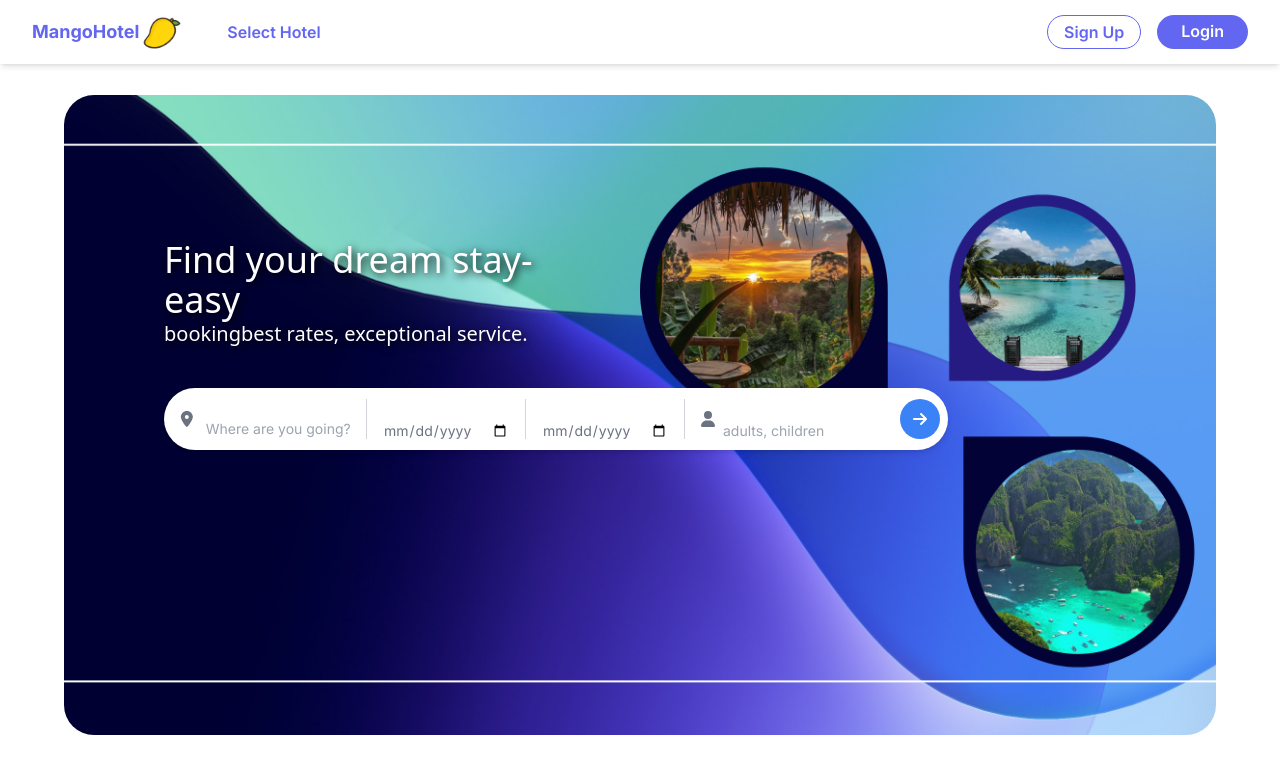
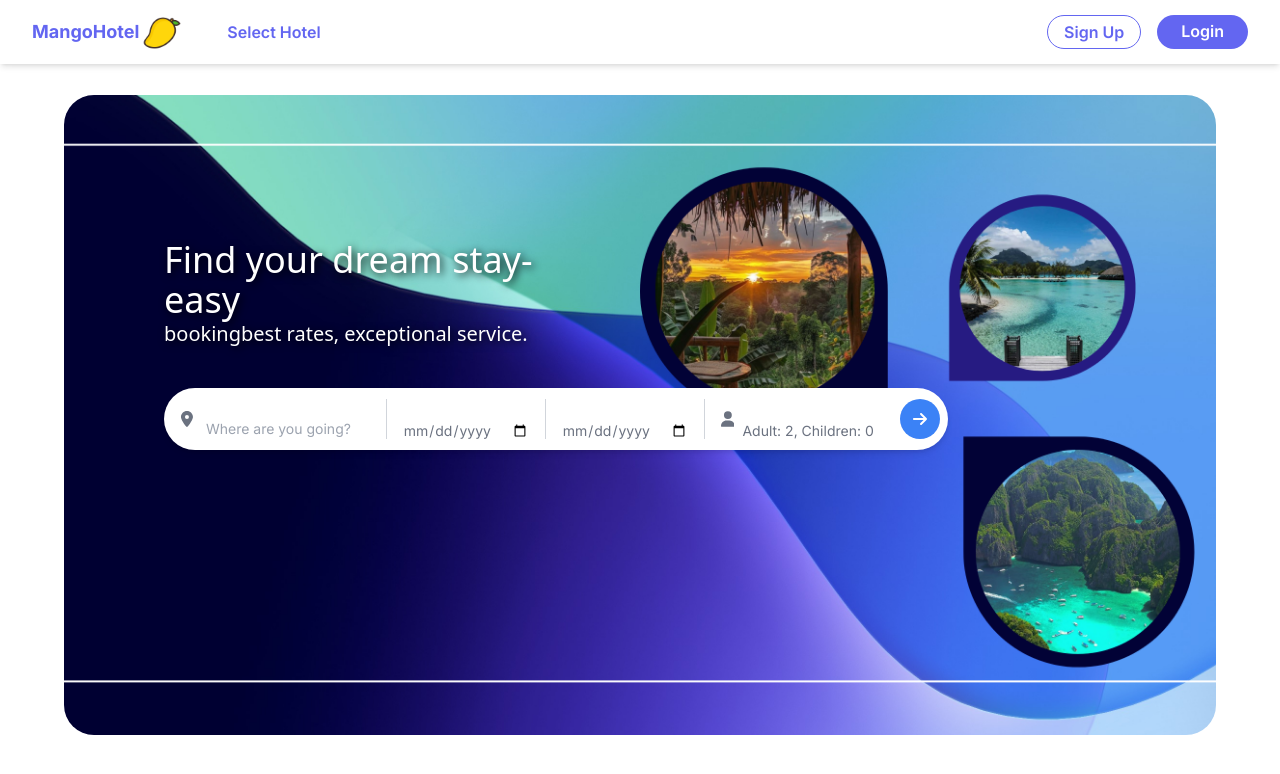
Before and after one commit to 2110503-2564/fe-project-2024-2-mangodb, a Next.js app: page / in a window 1280 px wide. Shown: the top 774 px of the page. Built offline with nearby package versions, Linux system fonts and the light colour scheme; no server answers; a web font is replaced by a local one.

Commit message:
Modified SearchBar

```diff
--- a/package.json
+++ b/package.json
@@ -13,6 +13,7 @@
   "dependencies": {
     "@emotion/react": "^11.13.3",
     "@emotion/styled": "^11.13.0",
+    "@mui/icons-material": "^5.17.1",
     "@mui/material": "^5.16.7",
     "@mui/x-date-pickers": "^7.13.0",
     "@reduxjs/toolkit": "^2.2.8",
--- a/src/components/SearchBar.tsx
+++ b/src/components/SearchBar.tsx
@@ -1,14 +1,17 @@
 import { FaLocationDot, FaUser, FaArrowRight } from "react-icons/fa6";
 import { useState } from "react";
+import { TextField, ClickAwayListener } from "@mui/material";
 
 export default function SearchBar() {
   const [location, setLocation] = useState("");
   const [checkIn, setCheckIn] = useState("");
   const [checkOut, setCheckOut] = useState("");
-  const [guests, setGuests] = useState("");
+  const [guestDropdownOpen, setGuestDropdownOpen] = useState(false);
+  const [adult, setAdult] = useState(2);
+  const [children, setChildren] = useState(0);
 
   return (
-    <div className="flex flex-col sm:flex-row items-center justify-between bg-white shadow-md rounded-full p-4 sm:p-2 max-w-full sm:max-w-[49rem] mx-auto z-30">
+    <div className="flex flex-col sm:flex-row items-center justify-between bg-white shadow-md rounded-full p-4 sm:p-2 max-w-full sm:max-w-[49rem] mx-auto z-30 relative">
       {/* Location */}
       <div className="flex items-center gap-2 sm:gap-3 px-2 w-full sm:w-auto">
         <FaLocationDot className="text-gray-500" />
@@ -24,7 +27,7 @@ export default function SearchBar() {
         </div>
       </div>
 
-      {/* Divider (only on large screens) */}
+      {/* Divider */}
       <div className="hidden sm:block border-l border-gray-300 h-10"></div>
 
       {/* Check-in */}
@@ -55,20 +58,55 @@ export default function SearchBar() {
       {/* Divider */}
       <div className="hidden sm:block border-l border-gray-300 h-10"></div>
 
-      {/* Guests */}
-      <div className="flex items-center gap-2 px-2 sm:px-4 w-full sm:w-auto">
-        <FaUser className="text-gray-500" />
-        <div className="flex flex-col w-full">
-          <span className="font-semibold">Guests</span>
-          <input
-            type="text"
-            placeholder="adults, children"
-            value={guests}
-            onChange={(e) => setGuests(e.target.value)}
-            className="outline-none text-gray-500 text-sm bg-transparent w-full"
-          />
+      {/* Guests with dropdown */}
+      <ClickAwayListener onClickAway={() => setGuestDropdownOpen(false)}>
+        <div className="relative w-full sm:w-auto">
+          <div
+            onClick={() => setGuestDropdownOpen(!guestDropdownOpen)}
+            className="flex items-center gap-2 px-2 sm:px-4 cursor-pointer"
+          >
+            <FaUser className="text-gray-500" />
+            <div className="flex flex-col w-full">
+              <span className="font-semibold whitespace-nowrap">Guests</span>
+              <span className="text-gray-500 text-sm whitespace-nowrap overflow-hidden text-ellipsis">
+                Adult: {adult}, Children: {children}
+              </span>
+            </div>
+          </div>
+
+          {/* Dropdown */}
+          {guestDropdownOpen && (
+            <div className="absolute bg-white border border-gray-200 shadow-lg rounded-xl p-4 mt-2 w-64 z-40">
+              <div className="mb-4">
+              <TextField
+                id="adult"
+                label="Adults"
+                type="number"
+                value={adult}
+                onChange={(e) => setAdult(Math.max(0, Number(e.target.value)))}
+                fullWidth
+                size="small"
+                inputProps={{ min: 0 }}
+                InputLabelProps={{ shrink: true }}
+              />
+              </div>
+              <div>
+              <TextField
+                id="children"
+                label="Children"
+                type="number"
+                value={children}
+                onChange={(e) => setChildren(Math.max(0, Number(e.target.value)))}
+                fullWidth
+                size="small"
+                inputProps={{ min: 0 }}
+                InputLabelProps={{ shrink: true }}
+              />
+              </div>
+            </div>
+          )}
         </div>
-      </div>
+      </ClickAwayListener>
 
       {/* Search Button */}
       <button className="bg-blue-500 text-white p-3 rounded-full mt-2 sm:mt-0 sm:ml-2 w-full sm:w-auto">
```
Also changed, not shown: 1 other file (tests, documents, lock files or other folders).
